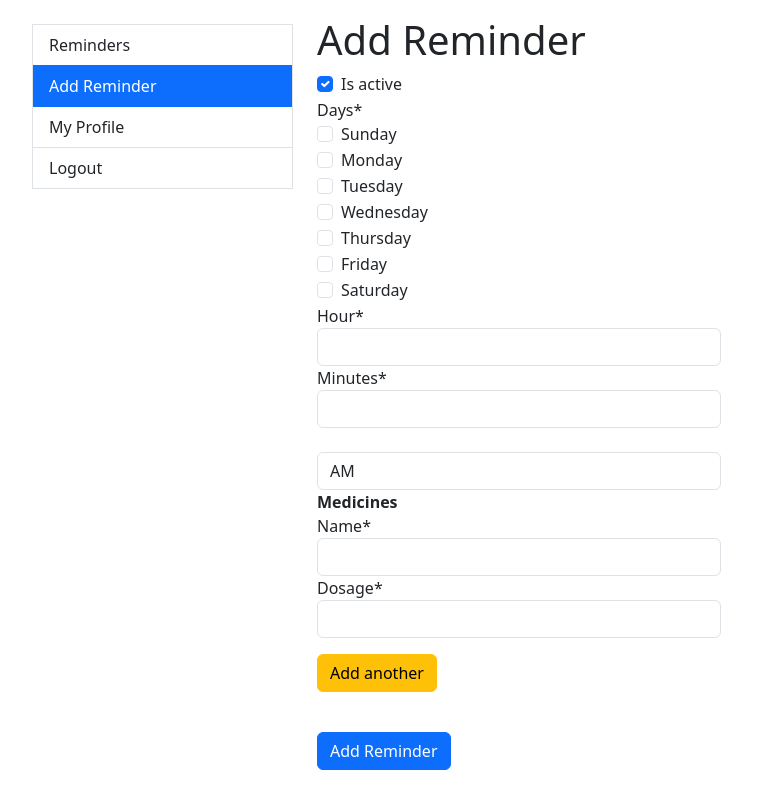
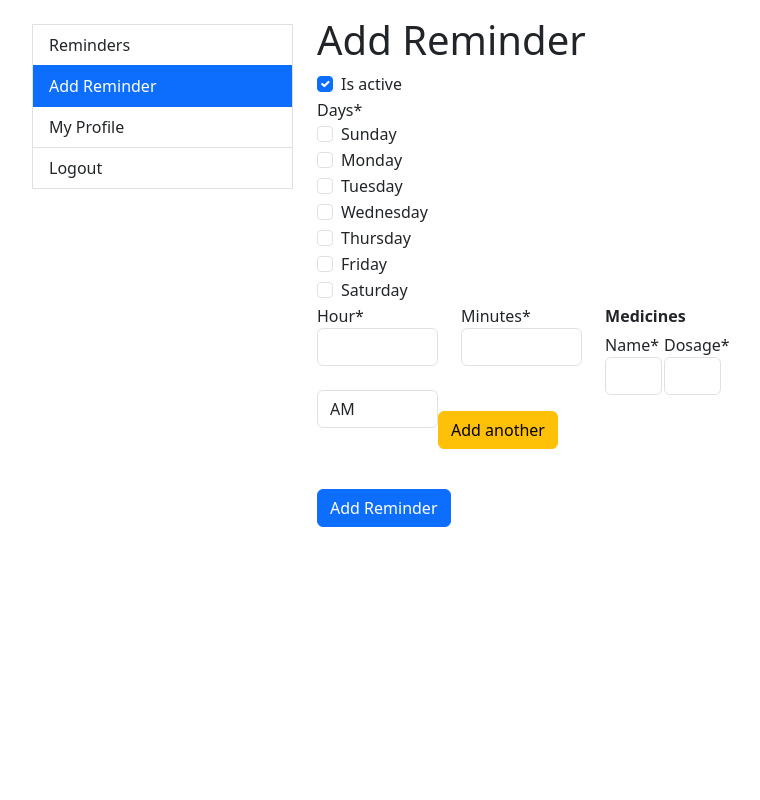
Before and after one commit to Square63/pill.reminder, a Django app: page /add-reminder in a window 1280 px wide. Shown: the whole page, without its empty margins (50-810 px from the left). Run offline with Django 4.2, Linux system fonts and the light colour scheme; the visitor is signed in with stand-in values (Sample User, id 1); some libraries are stand-ins or nearby versions.

Commit message:
Stylesheet for some form layout adjustments

```diff
--- a/pillreminder/static/css/style.css
+++ b/pillreminder/static/css/style.css
@@ -6,3 +6,23 @@
   display: flex;
   justify-content: space-between;
 }
+#div_id_ampm,
+#div_id_hours,
+#div_id_minutes {
+  width: 30%;
+  float: left;
+}
+#div_id_minutes,
+#div_id_hours {
+  margin-right: 23px;
+}
+
+.medicines {
+  display: flex;
+  justify-content: space-between;
+  margin-top: 5px;
+}
+
+.medicines .form-group {
+  width: 49%;
+}
```
